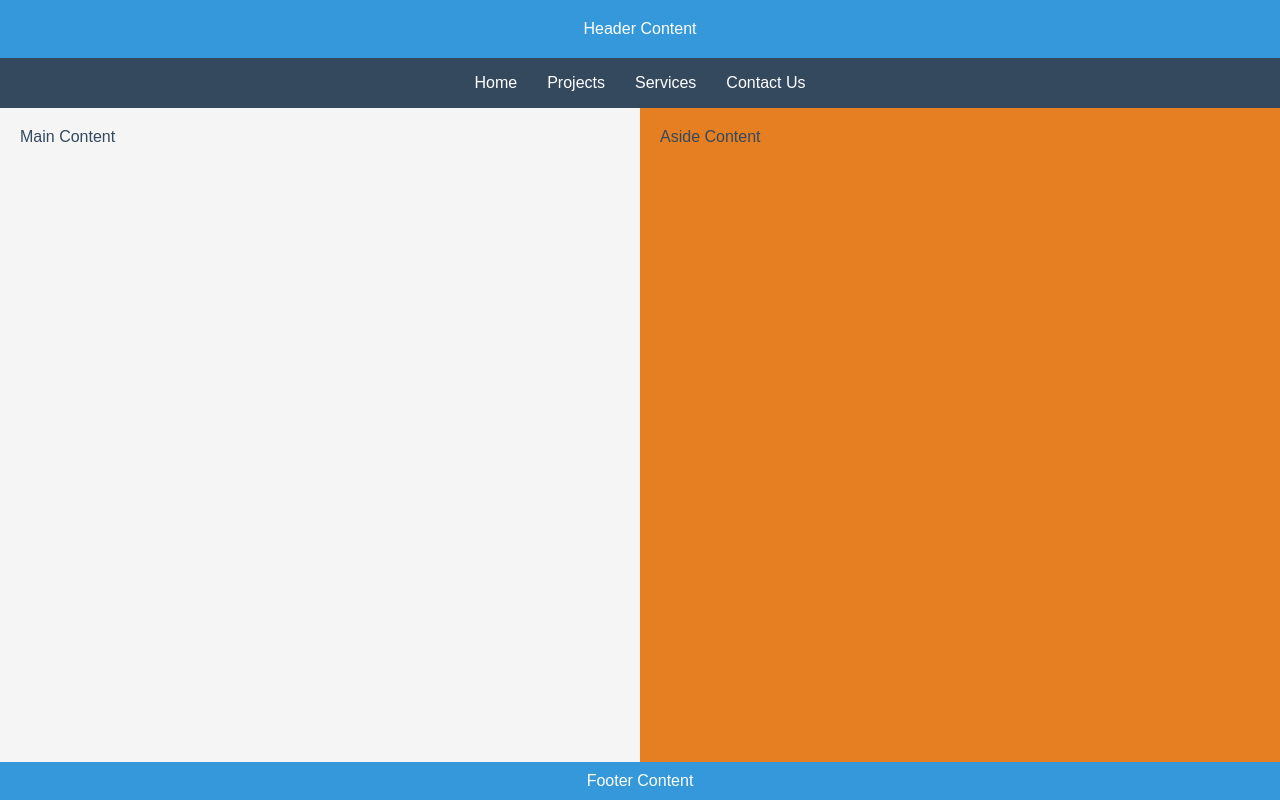
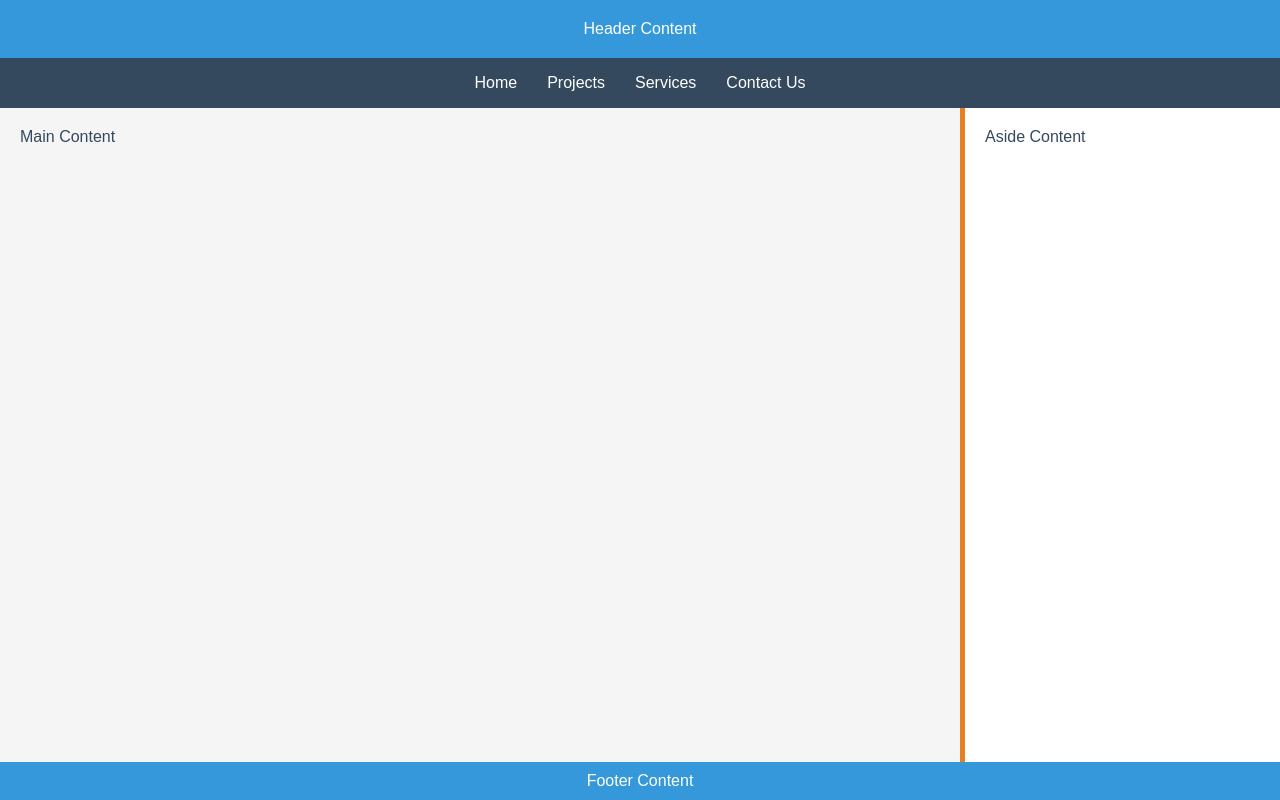
Before and after one commit to vickhail/wdd131, a plain HTML site: page week01/basic-layout.html in a window 1280 px wide. Drawn offline with Linux system fonts and the light colour scheme.

Commit message:
main resize

```diff
--- a/week01/styles/layout.css
+++ b/week01/styles/layout.css
@@ -6,7 +6,7 @@ body {
         "main main aside aside"
         "footer footer footer footer";
     grid-template-rows: auto 50px 1fr auto;
-    grid-template-columns: 1fr 1fr 1fr 1fr;
+    grid-template-columns: 3fr 3fr 1fr 1fr;
     min-height: 100vh;
     margin: 0;
     font-family: Arial, sans-serif;
@@ -57,8 +57,9 @@ main {
 
 aside {
     grid-area: aside;
-    background-color: #e67e22;
+    background-color: white;
     padding: 20px;
+    border-left: 5px solid #e67e22;
 }
 
 footer {
```
